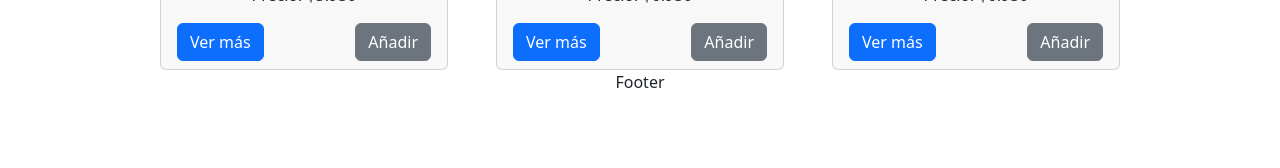
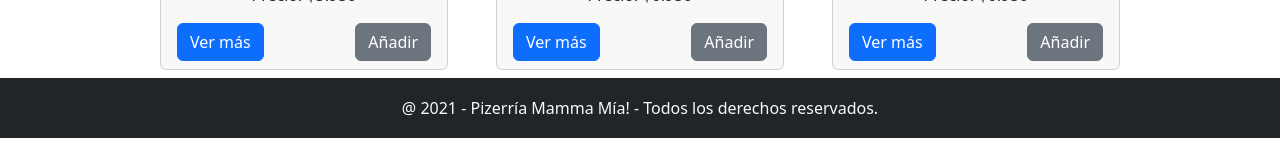
Before and after one commit to FranciscoArce92/pizzeria-mamma-mia, a React (Vite) app: page / in a window 1280 px wide. Shown: the part 629-797 px from the top of the page. Built offline with nearby package versions, Linux system fonts and the light colour scheme.

Commit message:
finish proyect

```diff
--- a/src/components/Footer.jsx
+++ b/src/components/Footer.jsx
@@ -1,8 +1,9 @@
-// import React from 'react'
 
 function Footer() {
   return (
-    <div>Footer</div>
+    <div className="container-fluid bg-dark text-light p-2 mt-2 d-flex justify-content-center align-items-center" style={{ height: '60px' }}>
+      <p className="mb-0">@ 2021 - Pizerría Mamma Mía! - Todos los derechos reservados.</p>
+    </div>
   )
 }
 
```
